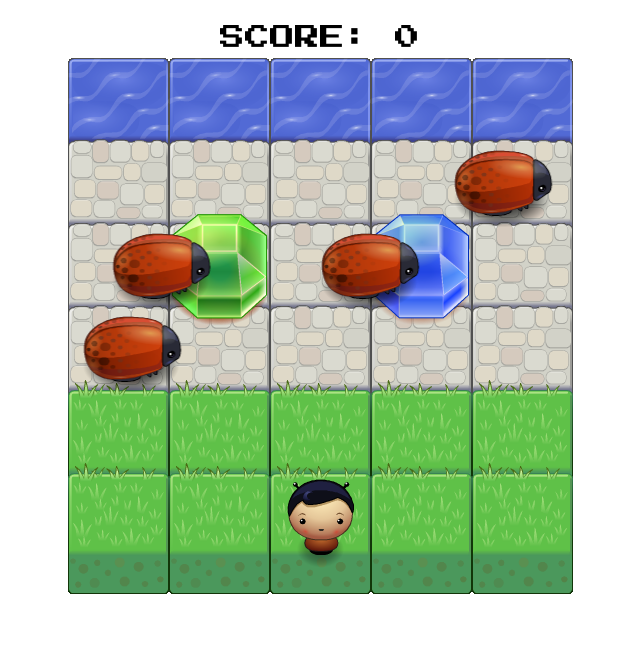
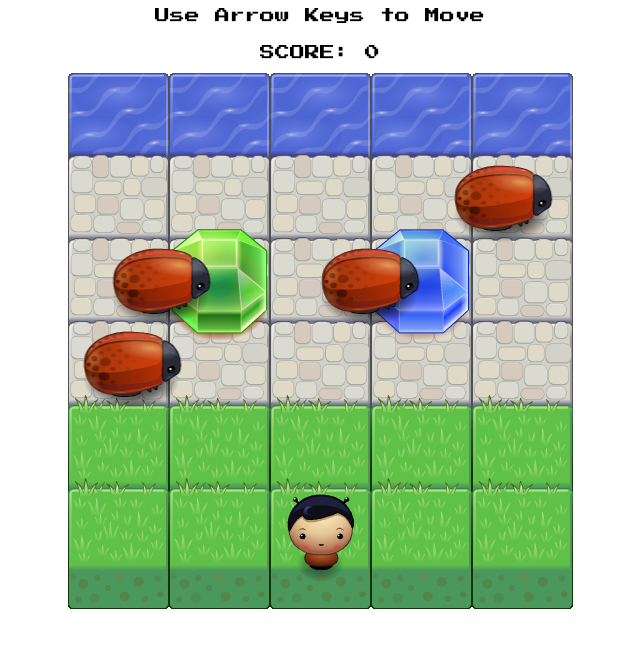
Before and after one commit to geoluther/arcade-game, a plain HTML site: page index.html in a window 1280 px wide. Shown: the whole page, without its empty margins (320-960 px from the left). Drawn offline with Linux system fonts and the light colour scheme.

Commit message:
change score size and add instructions

```diff
--- a/css/style.css
+++ b/css/style.css
@@ -1,12 +1,16 @@
 body {
     text-align: center;
+
 }
 
 #score {
+	font: 15px 'Press Start 2P', cursive;
 	margin: auto;
 	position: absolute;
-	font: 25px 'Press Start 2P', cursive;
-	top: 25px;
-	top: 25; left: 0; bottom: 0; right: 0;
+	top: 45px; left: 0; bottom: 0; right: 0;
 	z-index: 1;
 }
+
+.title {
+    font: 15px 'Press Start 2P', cursive;
+}
--- a/index.html
+++ b/index.html
@@ -6,6 +6,7 @@
     <link href='http://fonts.googleapis.com/css?family=Press+Start+2P' rel='stylesheet' type='text/css'>
 </head>
 <body>
+	<div class="title">Use Arrow Keys to Move</div>
 	<div id="score"></div>
     <script src="js/resources.js"></script>
     <script src="js/app.js"></script>
```
